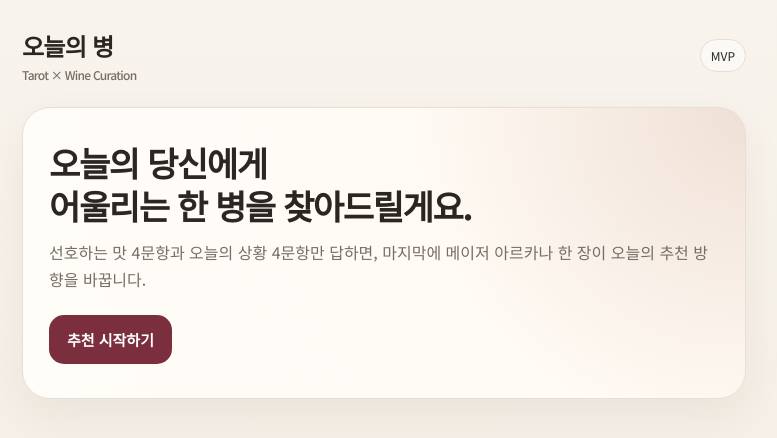
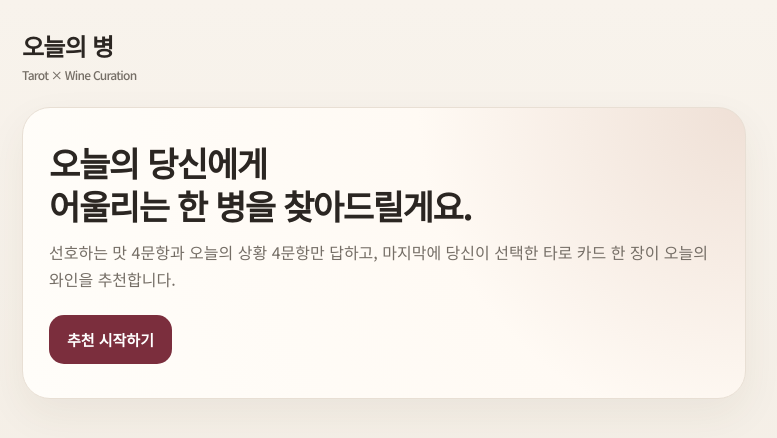
Before and after one commit to daemo8279/todaybottle, a plain HTML site: page index.html in a window 1280 px wide. Shown: the full height of the page, 256-1033 px from the left. Drawn offline with Linux system fonts and the light colour scheme.

Commit message:
Update index.html

```diff
--- a/index.html
+++ b/index.html
@@ -76,13 +76,12 @@
 <div class="app">
   <div class="top">
     <div class="brand">오늘의 병<small>Tarot × Wine Curation</small></div>
-    <div class="pill" id="statusPill">MVP</div>
   </div>
 
   <section id="home" class="screen active">
     <div class="hero">
       <h1>오늘의 당신에게<br>어울리는 한 병을 찾아드릴게요.</h1>
-      <p>선호하는 맛 4문항과 오늘의 상황 4문항만 답하면, 마지막에 메이저 아르카나 한 장이 오늘의 추천 방향을 바꿉니다.</p>
+      <p>선호하는 맛 4문항과 오늘의 상황 4문항만 답하고, 마지막에 당신이 선택한 타로 카드 한 장이 오늘의 와인을 추천합니다.</p>
       <button class="btn primary" onclick="startQuiz()">추천 시작하기</button>
     </div>
   </section>
```
